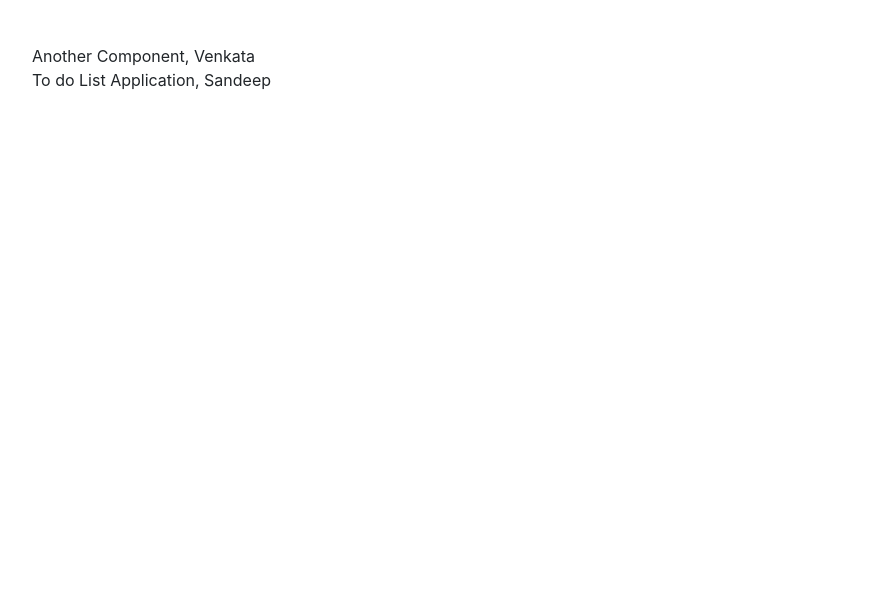
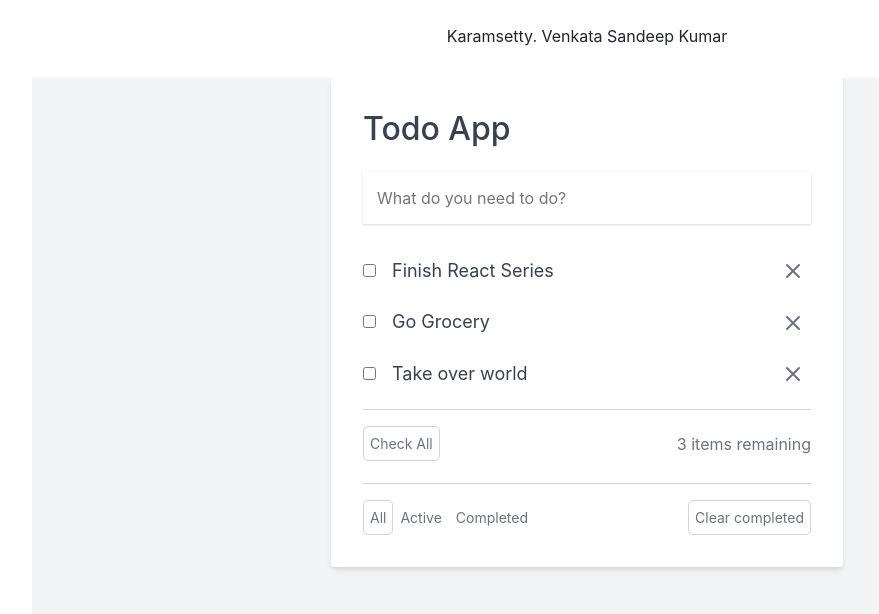
Before and after one commit to karamsetty09/ReactTableDisplay, a React (Create React App) app: page / in a window 1280 px wide. Shown: the top 614 px of the page, without its empty margins (53-932 px from the left). Built offline with nearby package versions, Linux system fonts and the light colour scheme.

Commit message:
Setting all files at one place.

```diff
--- a/src/Another.jsx
+++ /dev/null
@@ -1,9 +0,0 @@
-import React from 'react'
-
-export default function Another(props){
-    return(
-        <div>
-            Another Component, {props.name}
-        </div>
-    )
-}
--- a/src/App.jsx
+++ b/src/App.jsx
@@ -1,10 +1,10 @@
 import logo from './logo.svg';
-import './App.css';
+//import './App.css';
 import { getMovies } from './services/fakeMovieService.js';
 import Movies from './components/movies';
 import {useState} from 'react';
-import Another from './Another';
-import Todolistapp from './components/todolistapp';
+import Another from './components/todoappUI/Another';
+import Todo from './components/todoappUI/todo';
 
 function App() {
 
@@ -29,9 +29,8 @@ function App() {
   return (
     <main className="container">
       <Another name="Venkata" />
-      <Todolistapp name="Sandeep"/>
       {/* <Movies /> */}
-
+      <Todo />
 
     </main>
   );
--- /dev/null
+++ b/src/AppOriginal.css
@@ -0,0 +1,38 @@
+.App {
+    text-align: center;
+  }
+
+  .App-logo {
+    height: 40vmin;
+    pointer-events: none;
+  }
+
+  /* @media (prefers-reduced-motion: no-preference) {
+    .App-logo {
+      animation: App-logo-spin infinite 20s linear;
+    }
+  } */
+
+  .App-header {
+    background-color: #282c34;
+    min-height: 100vh;
+    display: flex;
+    flex-direction: column;
+    align-items: center;
+    justify-content: center;
+    font-size: calc(10px + 2vmin);
+    color: white;
+  }
+
+  .App-link {
+    color: #61dafb;
+  }
+
+  @keyframes App-logo-spin {
+    from {
+      transform: rotate(0deg);
+    }
+    to {
+      transform: rotate(360deg);
+    }
+  }
--- /dev/null
+++ b/src/components/todoappUI/Another.jsx
@@ -0,0 +1,9 @@
+import React from 'react'
+
+export default function Another() {
+    return (
+        <div>
+            <center>Karamsetty. Venkata Sandeep Kumar</center>
+        </div>
+    )
+}
--- /dev/null
+++ b/src/components/todoappUI/todo.jsx
@@ -0,0 +1,85 @@
+import { useState } from 'react';
+import './App.css';
+import './reset.css';
+
+function App() {
+  const [todos, setTodos] = useState([
+    {
+      id: 1,
+      title: 'Finish React Series',
+      isComplete: false,
+    },
+    {
+      id: 2,
+      title: 'Go Grocery',
+      isComplete: true,
+    },
+    {
+      id: 3,
+      title: 'Take over world',
+      isComplete: false,
+    },
+  ]);
+
+  return (
+    <div className="todo-app-container">
+      <div className="todo-app">
+      <h2>Todo App</h2>
+        <form action="#">
+          <input
+            type="text"
+            className="todo-input"
+            placeholder="What do you need to do?"
+          />
+        </form>
+
+        <ul className="todo-list">
+          {todos.map((todo, index) => (
+            <li className="todo-item-container">
+              <div className="todo-item">
+                <input type="checkbox" />
+                <span className="todo-item-label">{todo.title}</span>
+                {/* <input type="text" className="todo-item-input" value="Finish React Series" /> */}
+              </div>
+              <button className="x-button">
+                <svg
+                  className="x-button-icon"
+                  fill="none"
+                  viewBox="0 0 24 24"
+                  stroke="currentColor"
+                >
+                  <path
+                    strokeLinecap="round"
+                    strokeLinejoin="round"
+                    strokeWidth={2}
+                    d="M6 18L18 6M6 6l12 12"
+                  />
+                </svg>
+              </button>
+            </li>
+          ))}
+        </ul>
+
+<div className="check-all-container">
+<div>
+            <div className="button">Check All</div>
+          </div>
+          <span>3 items remaining</span>
+        </div>
+        <div className="other-buttons-container">
+          <div>
+            <button className="button filter-button filter-button-active">
+              All
+            </button>
+            <button className="button filter-button">Active</button>
+            <button className="button filter-button">Completed</button>
+          </div>
+          <div>
+            <button className="button">Clear completed</button>
+          </div>
+        </div>
+      </div>
+    </div>
+  );
+}
+export default App;
--- a/src/components/todolistapp.jsx
+++ /dev/null
@@ -1,9 +0,0 @@
-import React from 'react'
-
-export default function todolistapp(props) {
-    return (
-        <div>
-            To do List Application, {props.name}
-        </div>
-    )
-}
```
Also changed, not shown: src/components/todoappUI/App.css (renamed from src/App.css), src/components/todoappUI/reset.css (renamed from src/reset.css).
